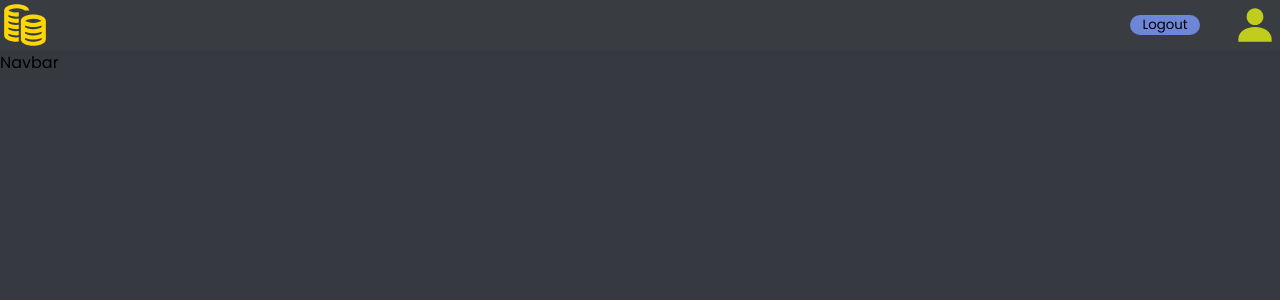
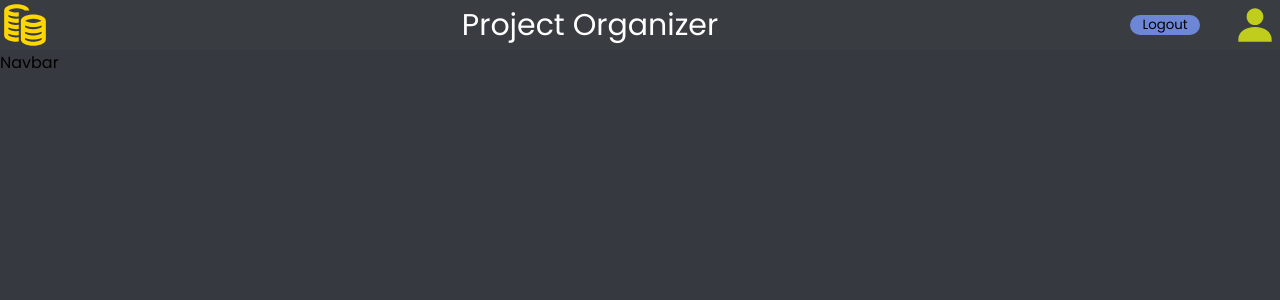
Before and after one commit to DiegoPrestesGit/bolttech-test, a React (Create React App) app in the folder frontend/: page / in a window 1280 px wide. Shown: the top 300 px of the page. Built offline with nearby package versions, Linux system fonts and the light colour scheme.

Commit message:
feat: styled text on topbar

```diff
--- a/frontend/src/components/Topbar.js
+++ b/frontend/src/components/Topbar.js
@@ -8,13 +8,14 @@ import {
   Icon,
   UserContainer,
   UserLogout,
-  UserIcon,
+  ProjectOrganizerText,
 } from "./topbar-styles";
 
 function Topbar() {
   return (
     <Container>
       <Icon src={iconSvg} />
+      <ProjectOrganizerText>Project Organizer</ProjectOrganizerText>
       <UserContainer>
         <UserLogout onClick={() => console.log("LOGGED OUT")}>
           Logout
--- a/frontend/src/components/topbar-styles.js
+++ b/frontend/src/components/topbar-styles.js
@@ -31,7 +31,16 @@ export const UserLogout = styled.button`
   border-radius: 10px;
 `;
 
-export const UserIcon = styled.img`
-  width: 50px;
-  height: 50px;
+export const ProjectOrganizerText = styled.div`
+  background-color: inherit;
+  font-size: 30px;
+
+  :hover {
+    display: block;
+    color: #f2f2f2;
+    text-shadow: rgb(204 51 204 / 50%) 5px 0px 6px,
+      rgb(51 204 166 / 50%) -4px 0px 2px, rgb(92 135 214) 10px 0px 8px;
+    transition-duration: 0.4s;
+    transition-timing-function: linear;
+  }
 `;
```
